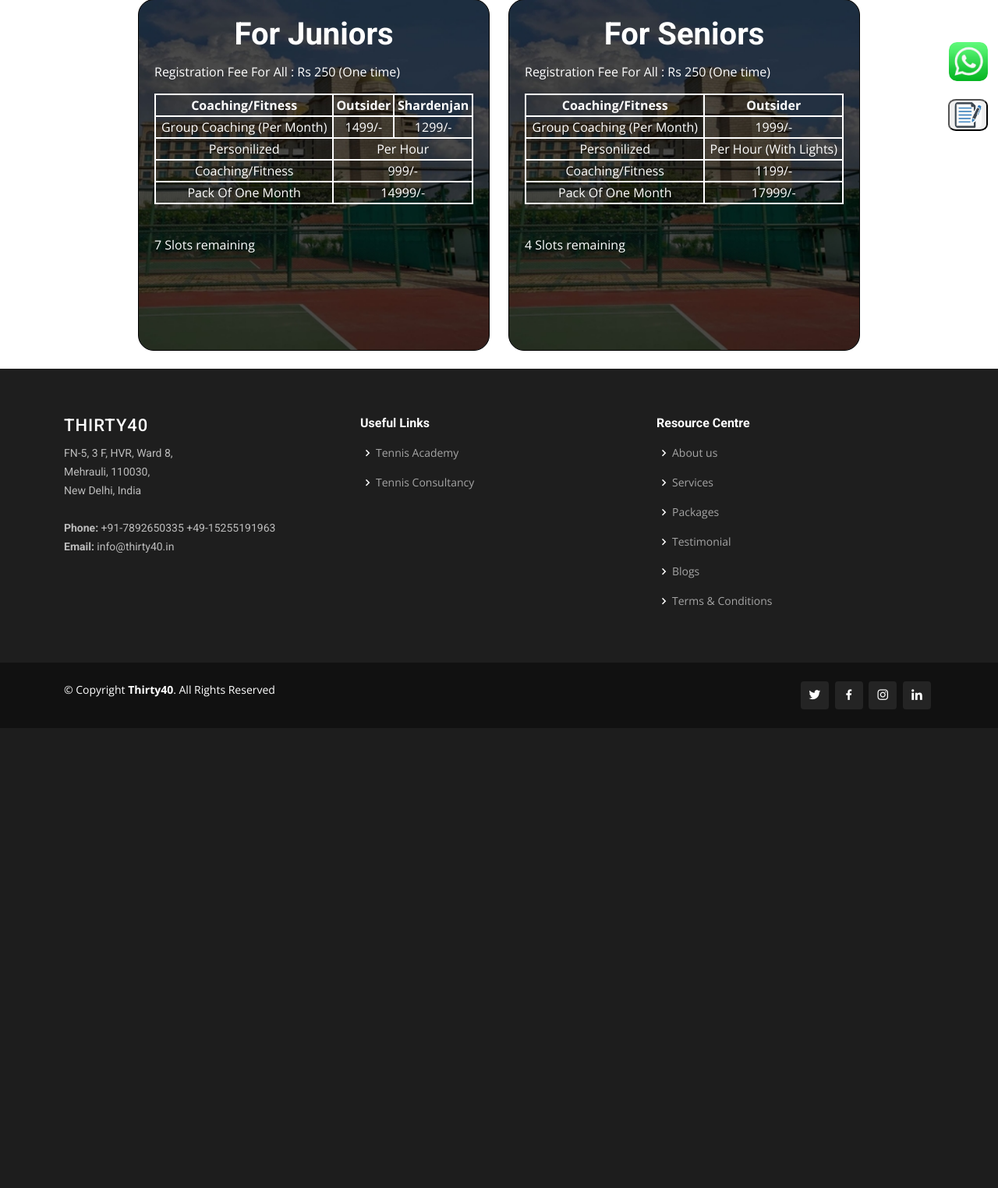
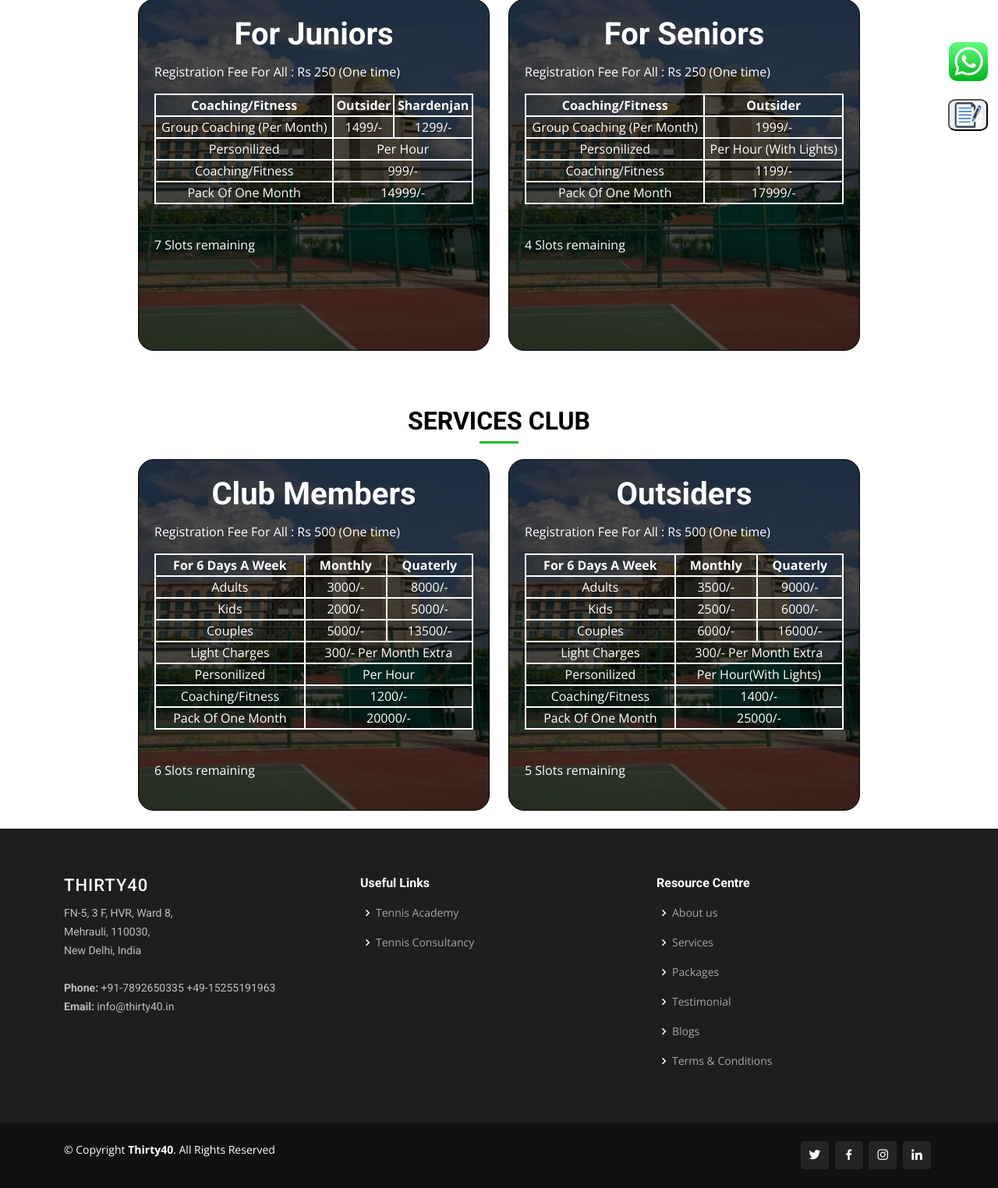
Before and after one commit to ishaannagpal18/Thirty40, a Django app: page /muzaffarnagar/ in a window 1280 px wide. Shown: the part 296-1820 px from the top of the page at 78% size. Before the commit the page ends 1194 px from the top, so only its background shows below. Run offline with Django 3.2, Linux system fonts and the light colour scheme; some libraries are stand-ins or nearby versions; some web fonts are replaced.

Commit message:
packages

```diff
--- a/templates/muza.html
+++ b/templates/muza.html
@@ -117,6 +117,115 @@ text-align: center;
 
 
   </div>
+  <br><br>
+  <div class="section-title">
+    <h2>Services Club</h2>
+  </div>
+<div class="row adults">
+  <div class="col-lg-5">
+    <div class="card bg-dark text-white">
+      <img class="card-img" src="{% static 'img/bg1.jpg'%}" alt="Card image">
+      <div class="card-img-overlay">
+        <h5 class="card-title">Club Members</h5>
+        <p class="card-text">
+          Registration Fee For All : Rs 500 (One time) <br>
+          <table border="2px solid black">
+            <th>For 6 Days A Week</th>
+            <th>Monthly</th>
+            <th>Quaterly</th>
+            <tr>
+              <td>Adults</td>
+              <td>3000/-</td>
+              <td>8000/-</td>
+            </tr>
+            <tr>
+              <td>Kids</td>
+              <td>2000/-</td>
+              <td>5000/-</td>
+            </tr>
+            <tr>
+              <td>Couples</td>
+              <td>5000/-</td>
+              <td>13500/-</td>
+            </tr>
+            <tr>
+              <td>Light Charges</td>
+              <td colspan="2">300/- Per Month Extra</td>
+            </tr>
+            <tr>
+              <td>Personilized</td>
+              <td colspan="2">Per Hour</td>
+            </tr>
+            <tr>
+              <td>Coaching/Fitness</td>
+              <td colspan="2">1200/-</td>
+            </tr>
+            <tr>
+              <td>Pack Of One Month</td>
+              <td colspan="2">20000/-</td>
+            </tr>
+
+          </table><br>
+
+        </p>
+        <p class="card-text">6 Slots remaining</p>
+      </div>
+    </div>
+  </div>
+  <div class="col-lg-5">
+    <div class="card bg-dark text-white">
+      <img class="card-img" src="{% static 'img/bg1.jpg'%}" alt="Card image">
+      <div class="card-img-overlay">
+        <h5 class="card-title">Outsiders</h5>
+        <p class="card-text">
+          Registration Fee For All : Rs 500 (One time) <br>
+          <table border="2px solid black">
+            <th>For 6 Days A Week</th>
+            <th>Monthly</th>
+            <th>Quaterly</th>
+            <tr>
+              <td>Adults</td>
+              <td>3500/-</td>
+              <td>9000/-</td>
+            </tr>
+            <tr>
+              <td>Kids</td>
+              <td>2500/-</td>
+              <td>6000/-</td>
+            </tr>
+            <tr>
+              <td>Couples</td>
+              <td>6000/-</td>
+              <td>16000/-</td>
+            </tr>
+            <tr>
+              <td>Light Charges</td>
+              <td colspan="2">300/- Per Month Extra</td>
+            </tr>
+            <tr>
+              <td>Personilized</td>
+              <td colspan="2">Per Hour(With Lights)</td>
+            </tr>
+            <tr>
+              <td>Coaching/Fitness</td>
+              <td colspan="2">1400/-</td>
+            </tr>
+            <tr>
+              <td>Pack Of One Month</td>
+              <td colspan="2">25000/-</td>
+            </tr>
+
+          </table><br>
+
+        </p>
+        <p class="card-text">5 Slots remaining</p>
+      </div>
+    </div>
+  </div>
+
+
+
+</div>
 
 </section>
 
```
